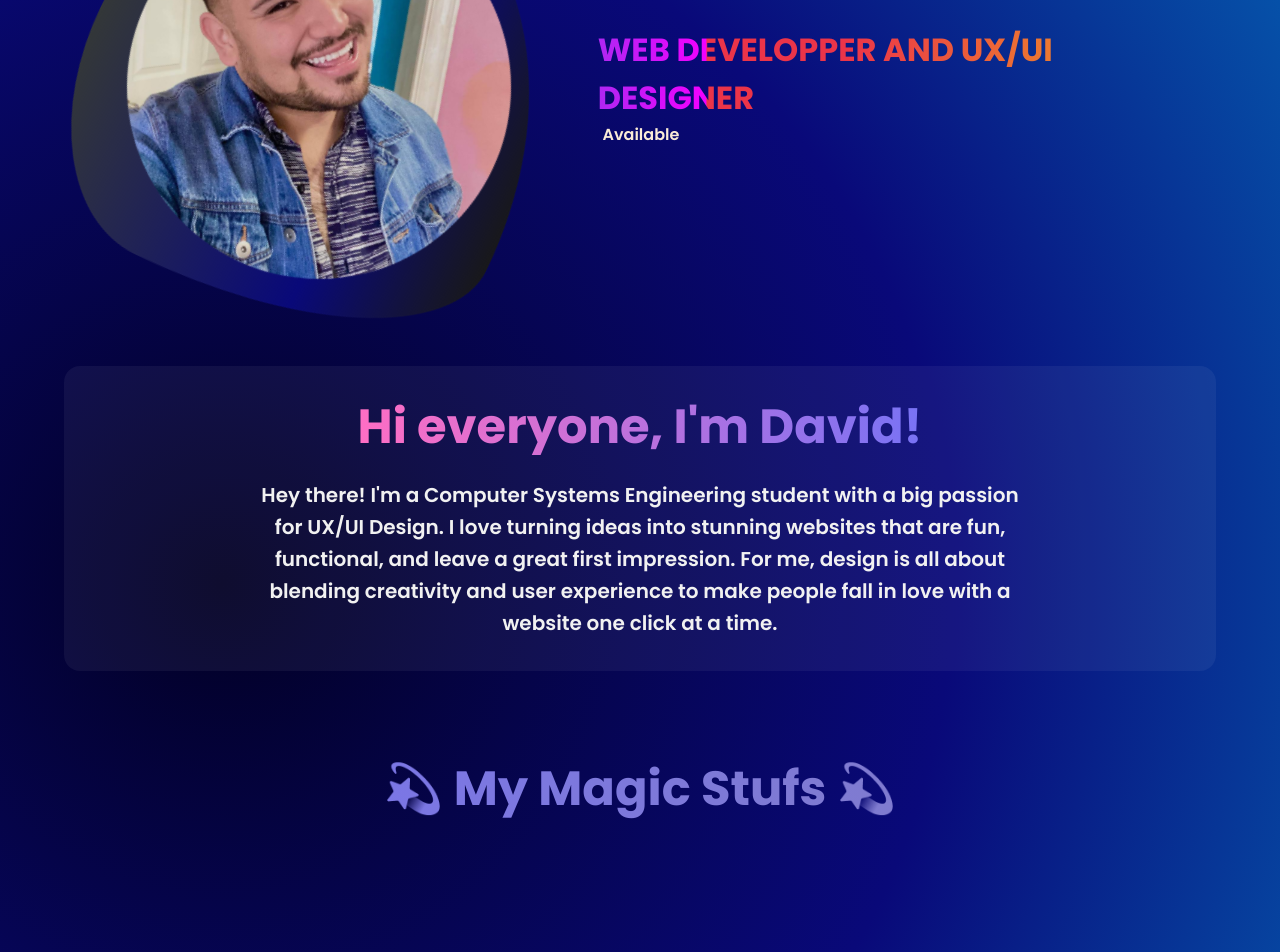
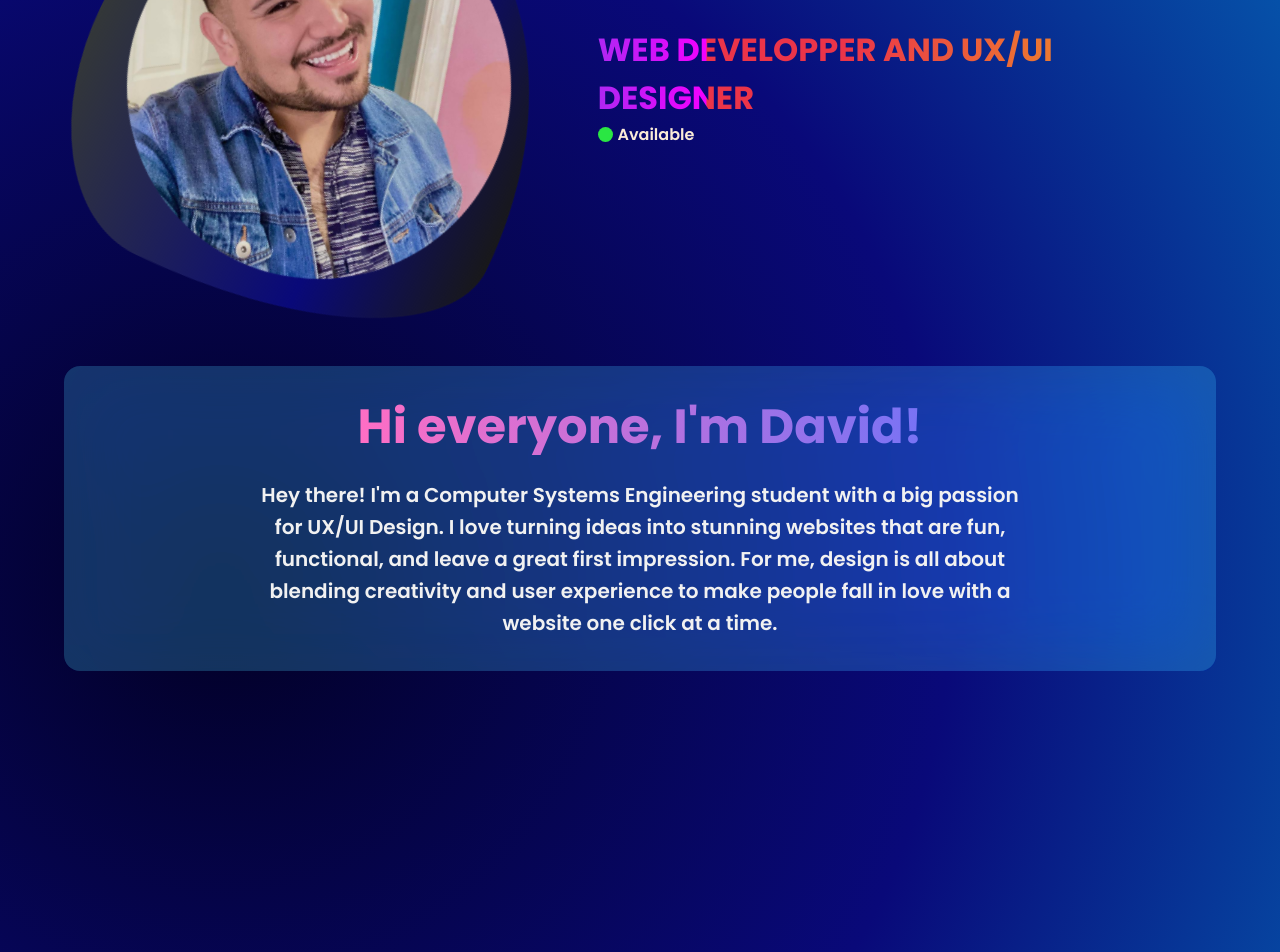
Before and after one commit to SoyDavid29/Profesional-Portafolio, a React (Vite) app: page / in a window 1280 px wide. Shown: the part 240-1192 px from the top of the page. Built offline with nearby package versions, Linux system fonts and the light colour scheme.

Commit message:
slights modifications

```diff
--- a/src/Components/Sidebar.jsx
+++ b/src/Components/Sidebar.jsx
@@ -22,7 +22,7 @@ export default function Sidebar() {
     return () => window.removeEventListener("scroll", handleScroll);
   }, []);
 
-  // Scroll to top
+  // Scroll to top to make click on the logo
   const scrollToTop = () => {
     scroll.scrollToTop({
       duration: 800,
--- a/src/Components/Tittle.jsx
+++ b/src/Components/Tittle.jsx
@@ -5,8 +5,8 @@ export default function Title ({ scrollY })  {
   const [isVisible, setIsVisible] = useState(false);
 
   useEffect(() => {
-    // Example: make it visible after scrolling 100px
-    if (scrollY > 150) {
+    // Example: make it visible after scrolling 200px
+    if (scrollY > 200) {
       setIsVisible(true);
     } else {
       setIsVisible(false);
@@ -14,7 +14,7 @@ export default function Title ({ scrollY })  {
   }, [scrollY]);
 
   return (
-    <h2 className={`magic-text ${isVisible ? 'visible' : ''}`}>
+    <h2 className={`magic-text ${isVisible ? 'visible' : 'hidden'}`}>
       💫 My Magic Stufs 💫
     </h2>
   );
--- a/src/index.css
+++ b/src/index.css
@@ -205,6 +205,16 @@ body{
 
 }
 
+.circle{
+  width: 15px;
+  height: 15px;
+  border-radius: 50%;
+  background-color: #039b18;
+
+  animation: color 1s ease-out infinite;
+}
+
+
 .target {
   margin: 0 auto;
   width: 90%;
@@ -217,7 +227,10 @@ body{
   flex-direction: column;
   align-items: center;
 
-  background: rgba(255, 255, 255, 0.05);
+  background: rgba(81, 221, 240, 0.233);
+  backdrop-filter: blur(40px) saturate(130%);
+  -webkit-backdrop-filter: blur(40px) saturate(130%);
+
   border-radius: 1rem;
   color: white;
   text-align: center;
@@ -231,6 +244,7 @@ body{
   font-size: clamp(1.5rem, 4vw, 3rem); /* Responsive text size */
   line-height: 1.2;
   background: linear-gradient(to right, #ff6ec4, #7873f5);
+  background-clip: text;
   -webkit-background-clip: text;
   -webkit-text-fill-color: transparent;
   font-weight: 800;
@@ -253,31 +267,35 @@ body{
   justify-content: center;
 
 
-  background: linear-gradient(to right, #7873f5, #8d8a8a);
+  background: linear-gradient(to right, #899cf0, #b046ee);
   background-size: 200%;
-  -webkit-background-clip: text;
+  background-clip: text;
   -webkit-text-fill-color: transparent;
 
   animation: gradient 3s linear infinite;
-  -o-animation-fill-mode: both;
+
 
   transform: translateY(50px);
-  transition: opacity 0.5s ease-out, transform 0.5s ease-out;
+  transition: opacity 1s ease-out, transform 1s ease-out;
 
-  animation:
-        scale-up both ease-in-out,
-        fade-away both linear;
-        animation-range:
-        exit 0% exit 65%,
-        /* Rango de escala */
-        exit 40% exit 100%;
-    /* Rango de opacidad */
 }
-
 
 .magic-text.visible {
   opacity: 1;
   transform: translateY(0);
+  transform: scale(1.1);
+}
+
+.magic-text.hidden {
+  opacity: 0;
+  transform: translateY(0);
+  transform: scale(0.5);
+}
+
+.magic-text.hidden{
+  opacity: 0;
+  transform: translateY(-50);
+  transform: scale(0.9);
 }
 
 
@@ -339,6 +357,12 @@ body{
   }
 }
 
+@keyframes color{
+  from{background-color: #039b18;}
+  to{background-color: #2ff048;}
+
+}
+
 @keyframes colors{
   0%{
     background: #18181a;
```
Also changed, not shown: src/App.jsx (+4 -4 lines).
